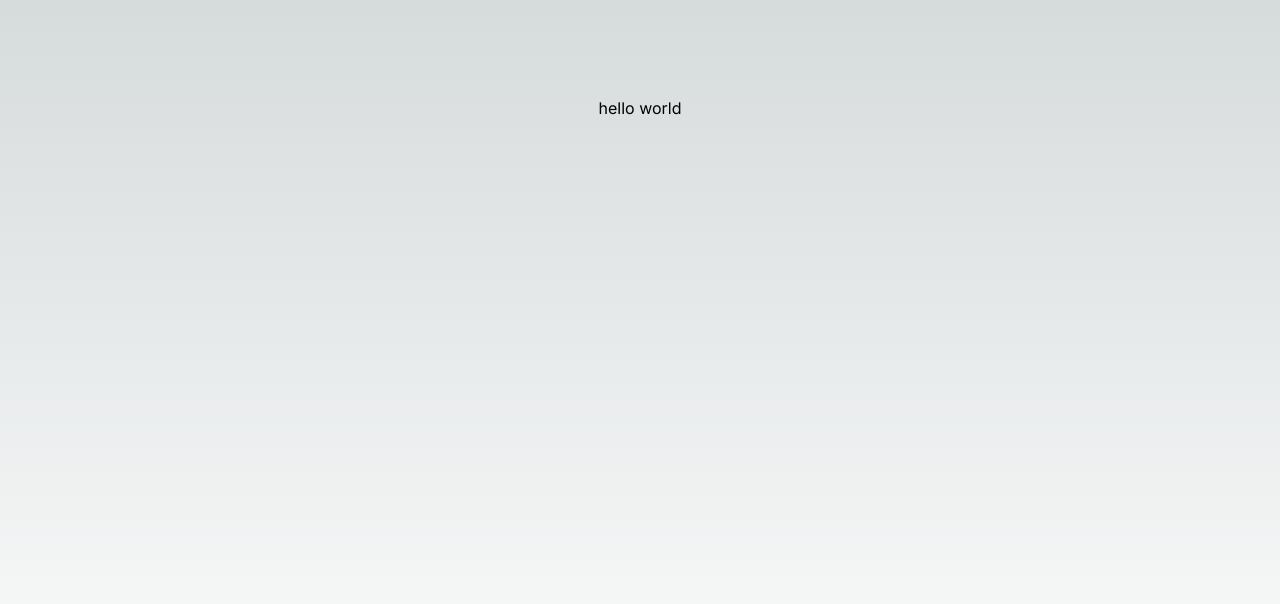
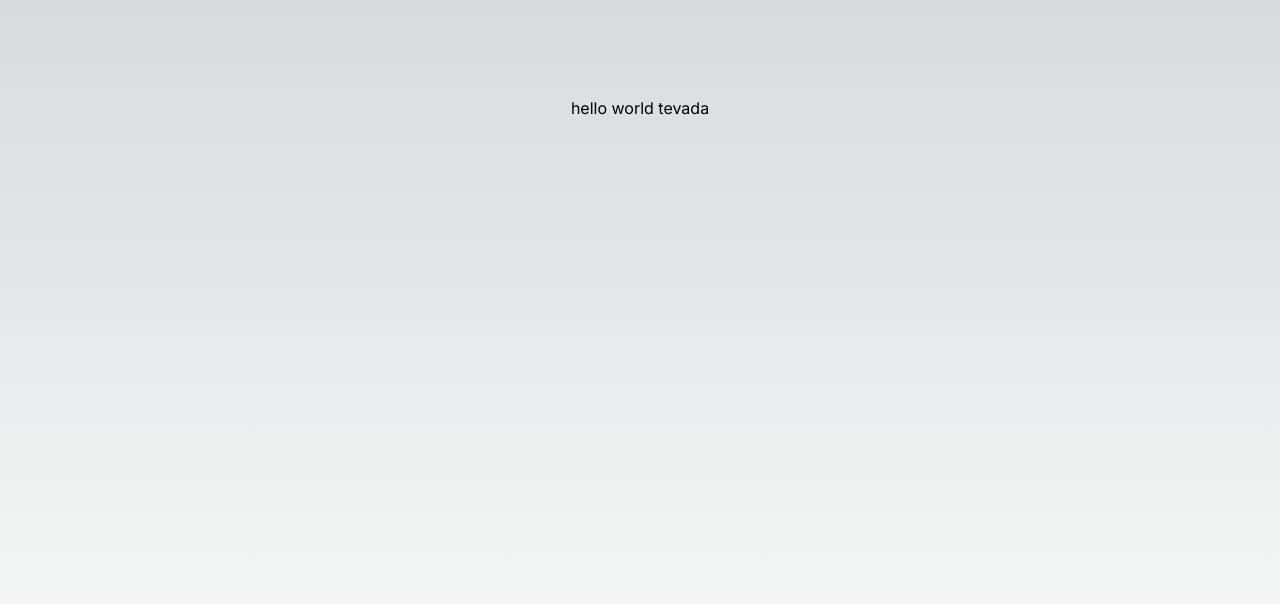
Before and after one commit to PennDarath/rupp-ecommerce, a Next.js app: page / in a window 1280 px wide. Shown: the top 604 px of the page. Built offline with nearby package versions, Linux system fonts and the light colour scheme.

Commit message:
hellotevada

```diff
--- a/src/app/page.tsx
+++ b/src/app/page.tsx
@@ -3,7 +3,7 @@ import Image from "next/image";
 export default function Home() {
   return (
     <main className="flex min-h-screen flex-col items-center justify-between p-24">
-      <div>hello world</div>
+      <div>hello world tevada</div>
     </main>
   );
 }
```
